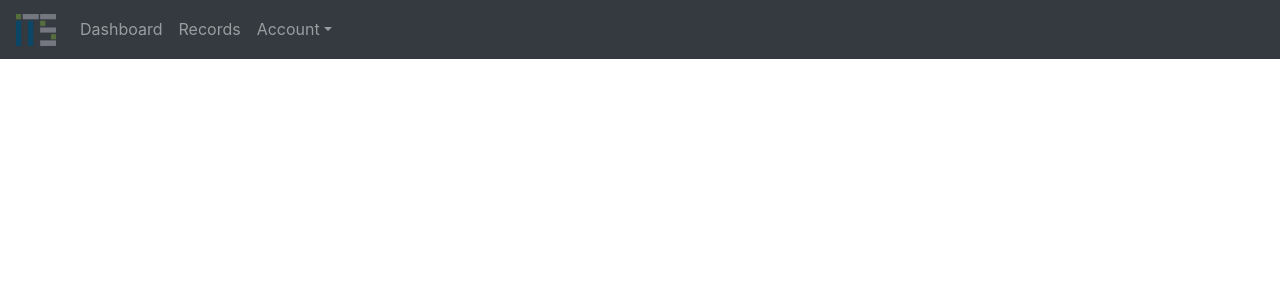
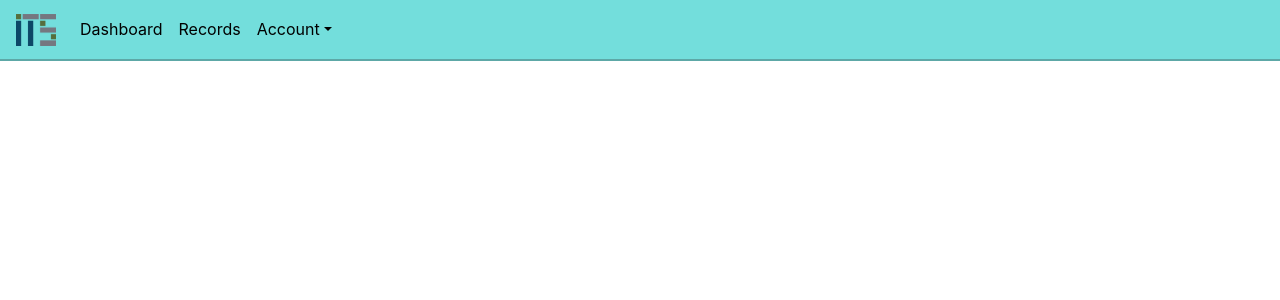
Before and after one commit to hsarbas/its-covid, a Flask app: template app/view/templates/base.html in a window 1280 px wide. Shown: the top 300 px of the page. Run offline with Flask 2, Linux system fonts and the light colour scheme; the template is opened without the code that fills it, so the values that code supplies are empty; some libraries are stand-ins or nearby versions.

Commit message:
modify navbar

```diff
--- a/app/view/static/login.css
+++ b/app/view/static/login.css
@@ -72,7 +72,7 @@ label {
     border-left: 1px solid #464655;
     border-right: 2px solid #464655;
     border-bottom: 2px solid #464655;
-    background-image: linear-gradient(to bottom right, #8cfffd, #5da8a7);
+    background-image: linear-gradient(to bottom right, #73dedc, #5da8a7);
 }
 
 .login-submit:active {
@@ -80,7 +80,7 @@ label {
     border-left: 2px solid #464655;
     border-right: 1px solid #464655;
     border-bottom: 1px solid #464655;
-    background-image: linear-gradient(to bottom right, #5da8a7, #8cfffd);
+    background-image: linear-gradient(to bottom right, #5da8a7, #73dedc);
 }
 
 .register {
--- a/app/view/static/navbar.css
+++ b/app/view/static/navbar.css
@@ -3,5 +3,10 @@
 }
 
 .navbar {
-    background-color: #f1e9da;
+    background-color: #73dedc;
+    border-bottom: 2px solid #5da8a7;
 }
+
+.nav-link {
+    color: black;
+}
--- a/app/view/templates/base.html
+++ b/app/view/templates/base.html
@@ -28,7 +28,8 @@
     </head>
 
     <body>
-        <nav class="navbar navbar-expand-md bg-dark navbar-dark">
+        <nav class="navbar navbar-expand-md">
+        <!--<nav class="navbar navbar-expand-md bg-dark navbar-dark">-->
             <!-- Brand -->
             <a class="navbar-brand" href="#">
                 <img src="{{ url_for('static', filename = 'its_logo.png') }}" alt="Logo" id="navbar-logo">
```
